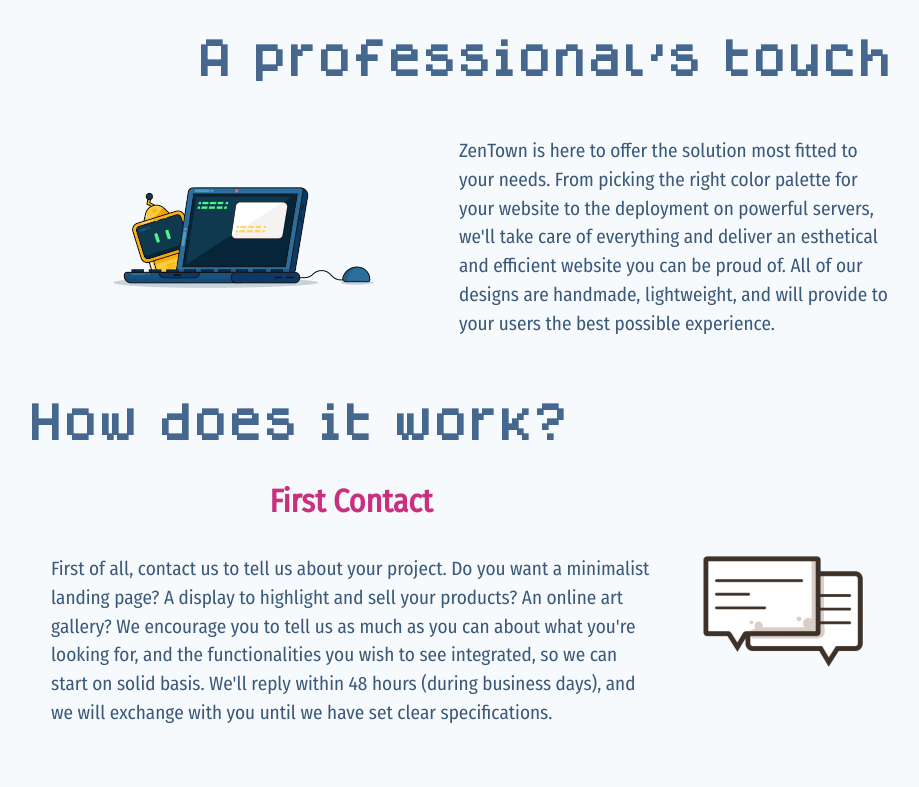
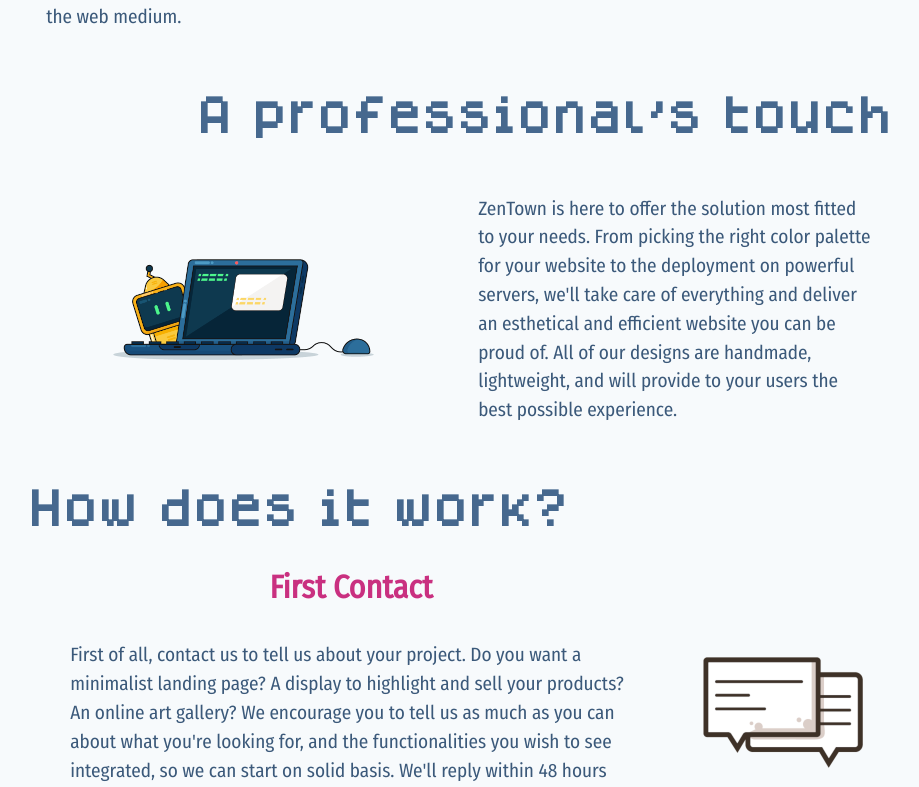
Before and after one commit to Zenpanic/zentown, a React (Create React App) app: page / in a window 1280 px wide. Shown: the part 1308-2095 px from the top of the page, without its empty margins (181-1100 px from the left). Built offline with nearby package versions, Linux system fonts and the light colour scheme.

Commit message:
more pretty fixes

```diff
--- a/src/home.css
+++ b/src/home.css
@@ -45,7 +45,7 @@
   font-weight: 500;
   font-size: 1.2em;
   line-height: 1.5em;
-  padding: 1em 0 1em 0;
+  padding: 1em;
   box-sizing: border-box;
   flex: 0 0 50%;
   color: #3b597a;
@@ -120,7 +120,7 @@
   font-weight: 500;
   font-size: 1.2em;
   line-height: 1.5em;
-  padding: 0 0 0.5em 0;
+  padding: 0 1em 0.5em 1em;
   box-sizing: border-box;
   color: #3b597a;
 }
```
